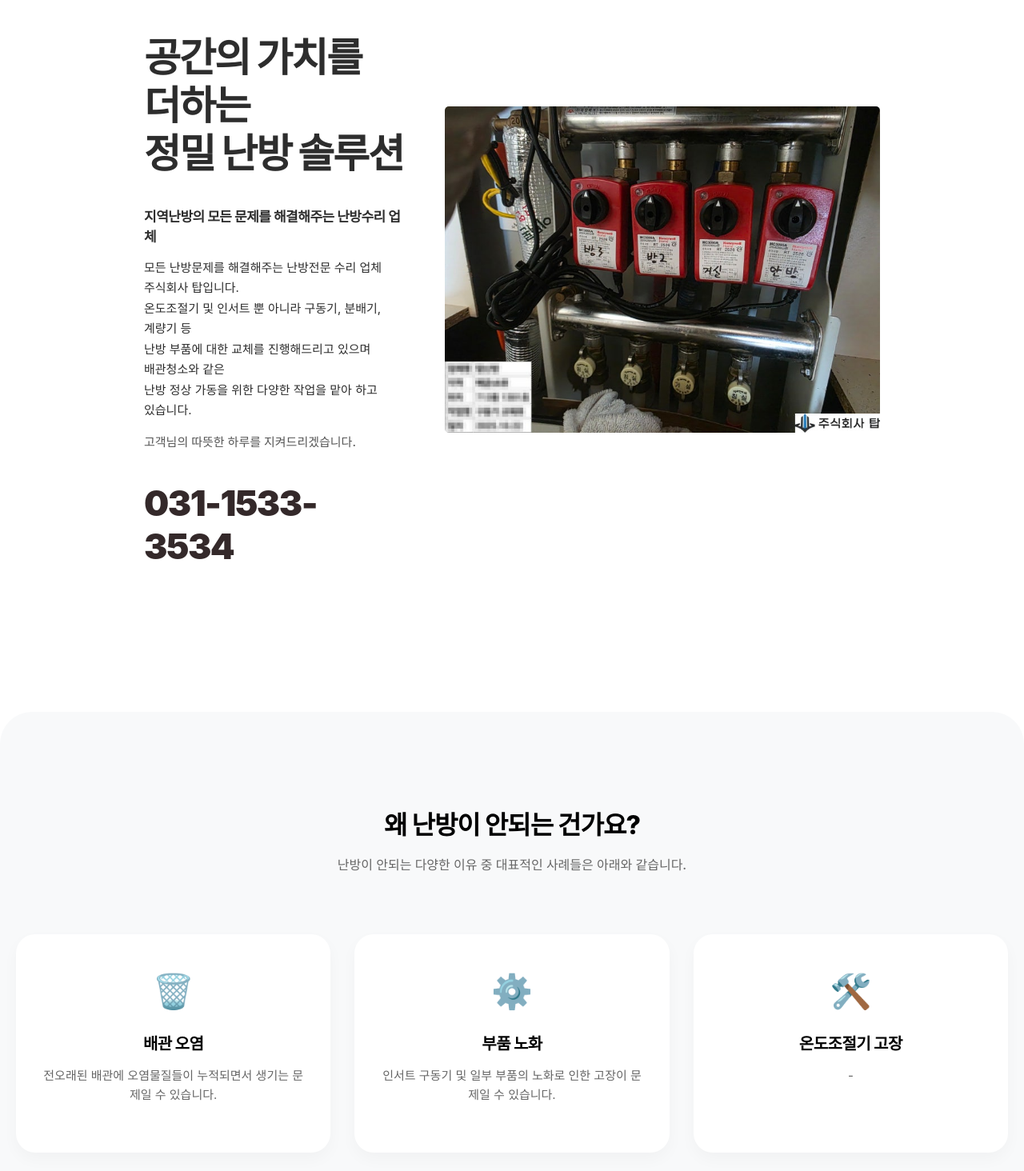
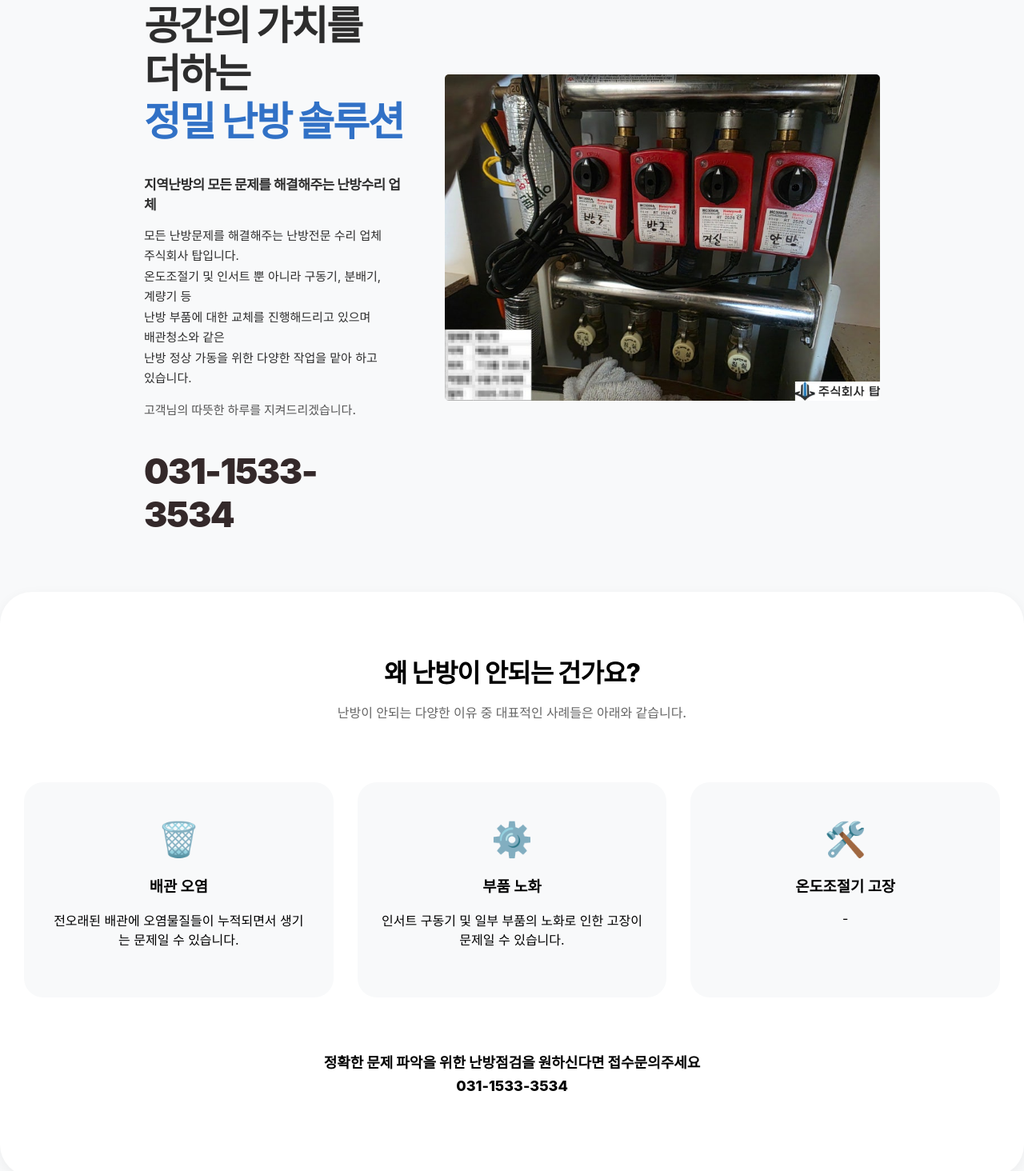
Before and after one commit to hodunn/top-web-project-main, a React (Create React App) app: page / in a window 1280 px wide. Shown: the part 206-1670 px from the top of the page at 80% size. Built offline with nearby package versions, Linux system fonts and the light colour scheme; no server answers.

Commit message:
메인 홈 텍스트 색상 및 배경 색상 수정. 너무 허전해보이는거 같아서 컬러 좀 깔았음.. 근데 잘 모르겠음

```diff
--- a/src/language/Kr-kr.json
+++ b/src/language/Kr-kr.json
@@ -25,7 +25,7 @@
   "home": {
     "subTitle": "주식회사 탑",
     "heroTitle": "공간의 가치를 더하는\n정밀 난방 솔루션",
-    "highlightText": "지역난방의 모든 문제를 해결해주는 난방수리 업체",
+    "subhighlightText": "지역난방의 모든 문제를 해결해주는 난방수리 업체",
     "detailText": "모든 난방문제를 해결해주는 난방전문 수리 업체 주식회사 탑입니다.\n온도조절기 및 인서트 뿐 아니라 구동기, 분배기, 계량기 등\n난방 부품에 대한 교체를 진행해드리고 있으며 배관청소와 같은\n난방 정상 가동을 위한 다양한 작업을 맡아 하고 있습니다.",
     "closingText": "고객님의 따뜻한 하루를 지켜드리겠습니다.",
     "phoneNumber": "031-1533-3534",
--- a/src/screens/topwebpro/Home.tsx
+++ b/src/screens/topwebpro/Home.tsx
@@ -57,13 +57,13 @@ const Home: React.FC = () => {
         <HeroContent>
           <SubTitle>{kr.home.subTitle}</SubTitle>
           <HeroTitle>
-            {kr.home.heroTitle.split('\n').map((line, i) => (
-              <span key={i}>{line}<br/></span>
-            ))}
+            <div>
+              공간의 가치를 더하는 <HighlightText> 정밀 난방 솔루션</HighlightText>
+            </div>
           </HeroTitle>
 
           <DescriptionContainer>
-            <HighlightText>{kr.home.highlightText}</HighlightText>
+            <SubhighlightText>{kr.home.subhighlightText}</SubhighlightText>
             <DetailText>
               {kr.home.detailText.split('\n').map((line, i) => (
                 <span key={i}>{line}<br/></span>
@@ -161,14 +161,17 @@ const Home: React.FC = () => {
 export default Home;
 
 const HomeWrapper = styled.div`
-  padding-top: 70px;
-  background-color: #ffffff;
+  padding-top: 30px;
+  background-color: #f8f9fa;
+  min-height: 100vh;
+  display: flex;
+  flex-direction: column;
 `;
 
 const HeroSection = styled.section`
   max-width: 1200px;
   margin: 0 auto;
-  padding: 100px 180px;
+  padding: 100px 180px 50px 180px;
   display: flex;
   align-items: center;
   justify-content: space-between;
@@ -199,11 +202,17 @@ const HeroTitle = styled.h1`
   @media (max-width: 768px) { font-size: 38px; }
 `;
 
+const HighlightText = styled.span`
+  color: #3171c6 !important;
+  font-weight: 900;
+  display: inline-block;
+`;
+
 const DescriptionContainer = styled.div`
   margin-bottom: 40px;
 `;
 
-const HighlightText = styled.p`
+const SubhighlightText = styled.p`
   font-size: 17px;
   font-weight: 700;
   color: #2d2d2d;
@@ -250,11 +259,12 @@ const HeroImage = styled.img`
 
 const FeatureSection = styled.section`
   max-width: 1280px;
-  margin: 80px auto;
-  padding: 90px 20px;
-  background: #f8f9fa;
+  margin: 20px auto;
+  padding: 50px 30px;
+  background: #ffffff;
   border-radius: 40px;
   display: flex;
+  box-shadow: 0 4px 15px rgba(0, 0, 0, 0.05);
   flex-direction: column;
   align-items: center;
 `;
@@ -271,20 +281,16 @@ const FeatureGrid = styled.div`
   grid-template-columns: repeat(3, 1fr);
   gap: 30px;
   width: 100%;
-  margin-bottom: 50px;
+  margin-bottom: 20px;
   @media (max-width: 768px) { grid-template-columns: 1fr; }
 `;
 
 const FeatureCard = styled.div`
   padding: 45px 30px;
-  background: white;
+  background: #f8f9fa;
   border-radius: 24px;
   text-align: center;
-  box-shadow: 0 8px 20px rgba(0,0,0,0.03);
   transition: all 0.3s ease;
-  &:hover { transform: translateY(-10px); box-shadow: 0 15px 30px rgba(0,0,0,0.06); }
-  h3 { margin: 25px 0 12px; font-size: 20px; font-weight: 800; letter-spacing: -0.5px; }
-  p { color: #666; line-height: 1.6; font-size: 15px; }
 `;
 
 const IconBox = styled.div` font-size: 42px; `;
```
